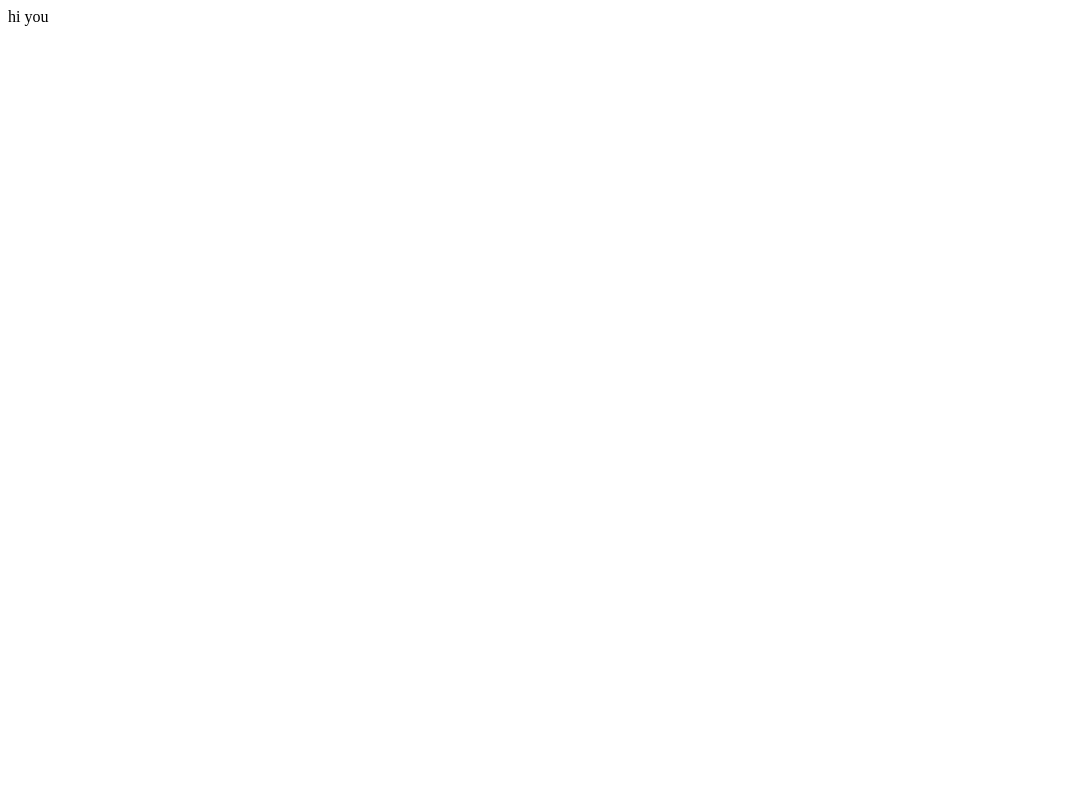
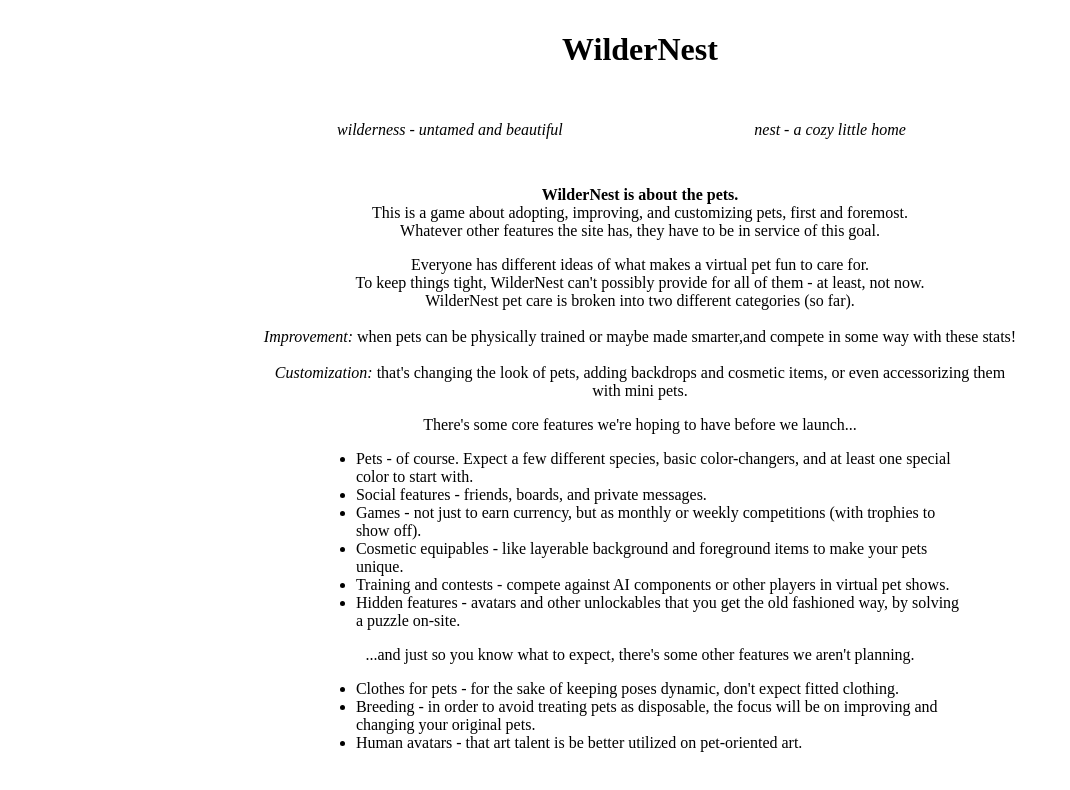
Before and after one commit to marcovicci/wildernest, a plain HTML site: page index.html in a window 1280 px wide. Shown: the whole page, without its empty margins (0-1070 px from the left). Drawn offline with Linux system fonts and the light colour scheme.

Commit message:
added index

```diff
--- a/index.html
+++ b/index.html
@@ -1 +1,53 @@
-hi you
+<!DOCTYPE html>
+<html>
+<head>
+<title>WILDERNEST</title>
+<meta charset="UTF-8">
+<meta name="description" content="WilderNest design document.">
+<meta name="viewport" content="width=device-width, initial-scale=1.0">
+<link rel="stylesheet" href="stylesheet.css">
+<link rel="shortcut icon" href="favicon.ico" type="image/icon">
+</head>
+<body>
+
+<div id="header"><h1>WilderNest</h1></div>
+
+<div id="two-column">
+<div><i>wilderness - untamed and beautiful</i></div>
+<div><i>nest - a cozy little home</i></div>
+</div>
+
+<div id="core">
+<p><b>WilderNest is about the pets.</b><br>
+This is a game about adopting, improving, and customizing pets, first and foremost.<br>
+Whatever other features the site has, they have to be in service of this goal.<br></p>
+
+<p>Everyone has different ideas of what makes a virtual pet fun to care for.<br>
+To keep things tight, WilderNest can't possibly provide for all of them - at least, not now.<br>
+WilderNest pet care is broken into two different categories (so far).<br><br>
+<i>Improvement:</i> when pets can be physically trained or maybe made smarter,and compete in some way with these stats!<br><br>
+<i>Customization:</i> that's changing the look of pets, adding backdrops and cosmetic items, or even accessorizing them with mini pets.</p>
+
+<p>There's some core features we're hoping to have before we launch...<br>
+<ul>
+<li>Pets - of course. Expect a few different species, basic color-changers, and at least one special color to start with.</li>
+<li>Social features - friends, boards, and private messages.</li>
+<li>Games - not just to earn currency, but as monthly or weekly competitions (with trophies to show off).</li>
+<li>Cosmetic equipables - like layerable background and foreground items to make your pets unique.</li>
+<li>Training and contests - compete against AI components or other players in virtual pet shows.</li>
+<li>Hidden features - avatars and other unlockables that you get the old fashioned way, by solving a puzzle on-site.</li>
+</ul>
+</p>
+
+<p>...and just so you know what to expect, there's some other features we aren't planning.<br>
+<ul>
+<li>Clothes for pets - for the sake of keeping poses dynamic, don't expect fitted clothing.</li>
+<li>Breeding - in order to avoid treating pets as disposable, the focus will be on improving and changing your original pets.</li>
+<li>Human avatars - that art talent is be better utilized on pet-oriented art.</li>
+</ul>
+</p>
+
+</div>
+
+</body>
+</html>
--- /dev/null
+++ b/stylesheet.css
@@ -0,0 +1,29 @@
+body {
+  width: 99vw;
+  margin: auto;
+}
+
+#header, #two-column, #core {
+  width: 60%;
+  margin: auto;
+  text-align: center;
+  /* border: 1px solid #ff0000; */
+  padding: 10px;
+}
+
+#header {
+  height: 10vh;
+}
+
+#two-column {
+height: 5vh;
+line-height: 5vh;
+display: grid;
+grid-template-columns: 50% 50%;
+}
+
+ul {
+  text-align: left;
+  width: 80%;
+  margin: auto;
+}
```
Also changed, not shown: favicon.ico (added).
